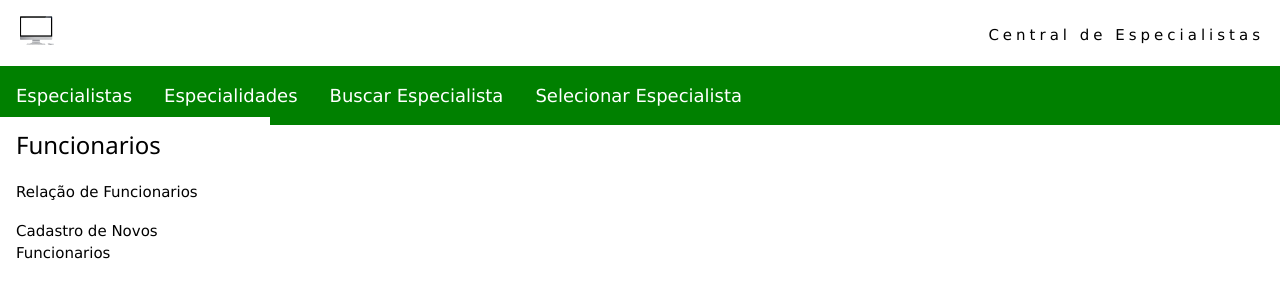
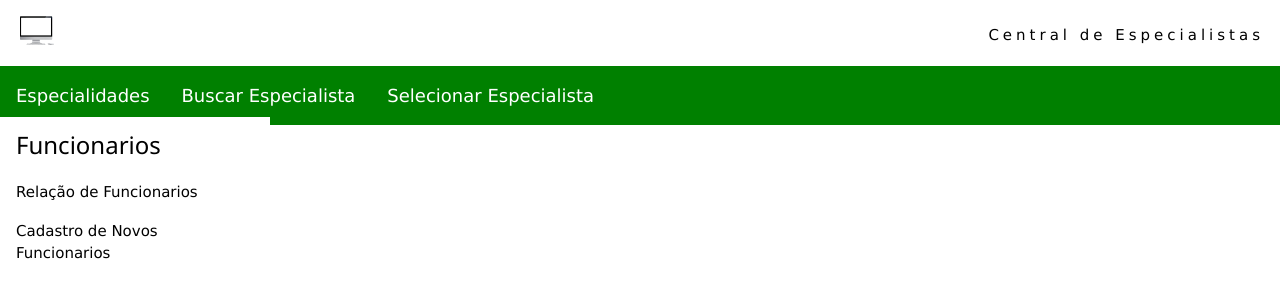
Before and after one commit to Sardagna/Experi-ncia-Criativa-Projetando-Solu-es-Computacionais, a PHP site: page / in a window 1280 px wide. Shown: the top 300 px of the page. Run offline with PHP 8.4, Linux system fonts and the light colour scheme.

Commit message:
primeiras alteraçaoe em sala

```diff
--- a/Menu.php
+++ b/Menu.php
@@ -15,7 +15,6 @@
 		</div>
 		<div class="w3-bar w3-theme w3-large" style="z-index:4;">
 			<a class="w3-bar-item w3-button w3-left w3-hide-large w3-hover-light-green w3-large w3-theme w3-padding-16" href="javascript:void(0)" onclick="w3_open()">☰</a>
-			<a class="w3-bar-item w3-button w3-hide-medium w3-hide-small w3-hover-light-green w3-padding-16" href="javascript:void(0)" onclick="w3_show_nav('menufunc')">Especialistas</a>
 			<a class="w3-bar-item w3-button w3-hide-medium w3-hide-small w3-hover-light-green w3-padding-16" href="javascript:void(0)" onclick="w3_show_nav('menuEsp')">Especialidades</a>
 		    <a class="w3-bar-item w3-button w3-hide-medium w3-hide-small w3-hover-light-green w3-padding-16" href="javascript:void(0)" onclick="w3_show_nav('menuBusca')">Buscar Especialista</a>
 			<a class="w3-bar-item w3-button w3-hide-medium w3-hide-small w3-hover-light-green w3-padding-16" href="javascript:void(0)" onclick="w3_show_nav('menuSele')">Selecionar Especialista</a>
@@ -25,14 +24,12 @@
 	<!-- Sidebar -->
 	<div class="w3-sidebar w3-bar-block w3-collapse w3-animate-left" style="z-index:3;width:270px" id="mySidebar">
 		<div class="w3-bar w3-hide-large w3-large">
-			<a href="javascript:void(0)" onclick="w3_show_nav('menufunc')"
-			   class="w3-bar-item w3-button w3-theme w3-hover-light-green w3-padding-16" style="width:50%">Especialista</a>
 			<a href="javascript:void(0)" onclick="w3_show_nav('menuEsp')"
 			   class="w3-bar-item w3-button w3-theme w3-hover-light-green w3-padding-16" style="width:50%">Especialidades</a>
 		    <a href="javascript:void(0)" onclick="w3_show_nav('menuBusca')"
 			   class="w3-bar-item w3-button w3-theme w3-hover-light-green w3-padding-16" style="width:50%">Buscar Especialista</a>
 			<a href="javascript:void(0)" onclick="w3_show_nav('menuSele')"
-			   class="w3-bar-item w3-button w3-theme w3-hover-light-green w3-padding-16" style="width:50%">Selecioanr Especialidades</a>
+			   class="w3-bar-item w3-button w3-theme w3-hover-light-green w3-padding-16" style="width:50%">Selecionar Especialidades</a>
 		</div>
 		<a href="javascript:void(0)" onclick="w3_close()" class="w3-button w3-right w3-xlarge w3-hide-large"
 		   title="Close Menu">×</a>
@@ -49,7 +46,7 @@
 			<div class="w3-container">
 				<h3>Funcionarios</h3>
 			</div>
-			<a class="w3-bar-item w3-button" href="EspSelecionar.php">Selecioanr Especialista</a>
+			<a class="w3-bar-item w3-button" href="EspSelecionar.php">SelecionarEspecialista</a>
 		</div>
 		<div id="menuEsp" class="myMenu" >
 			<div class="w3-container">
```
